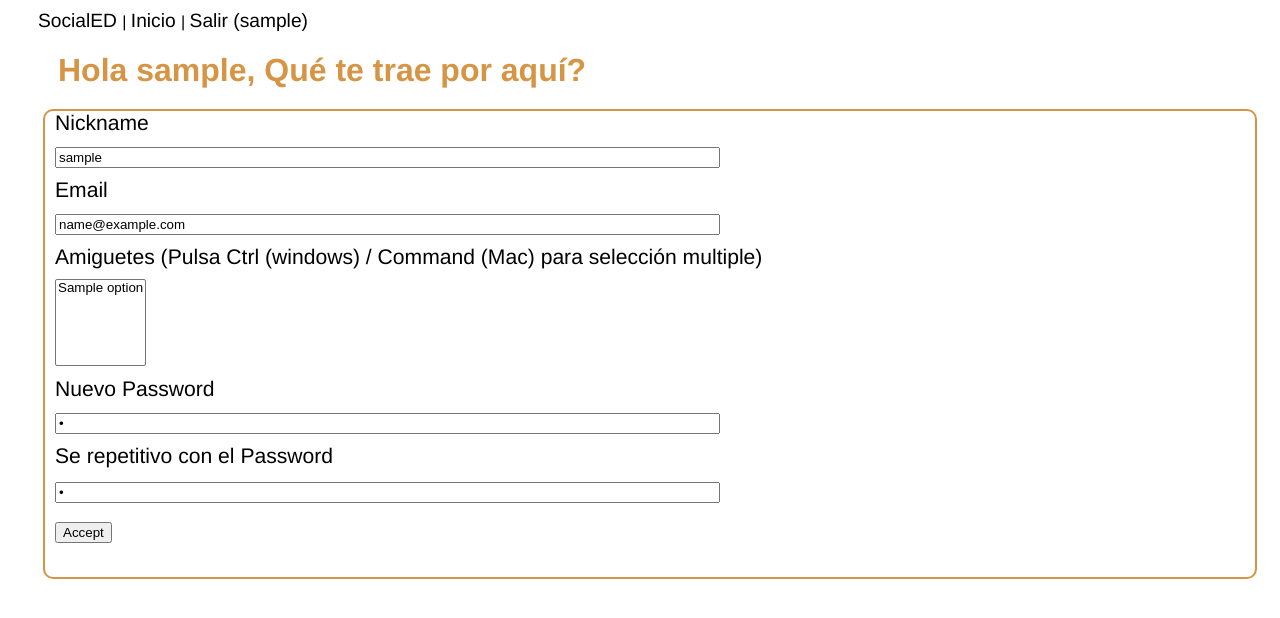
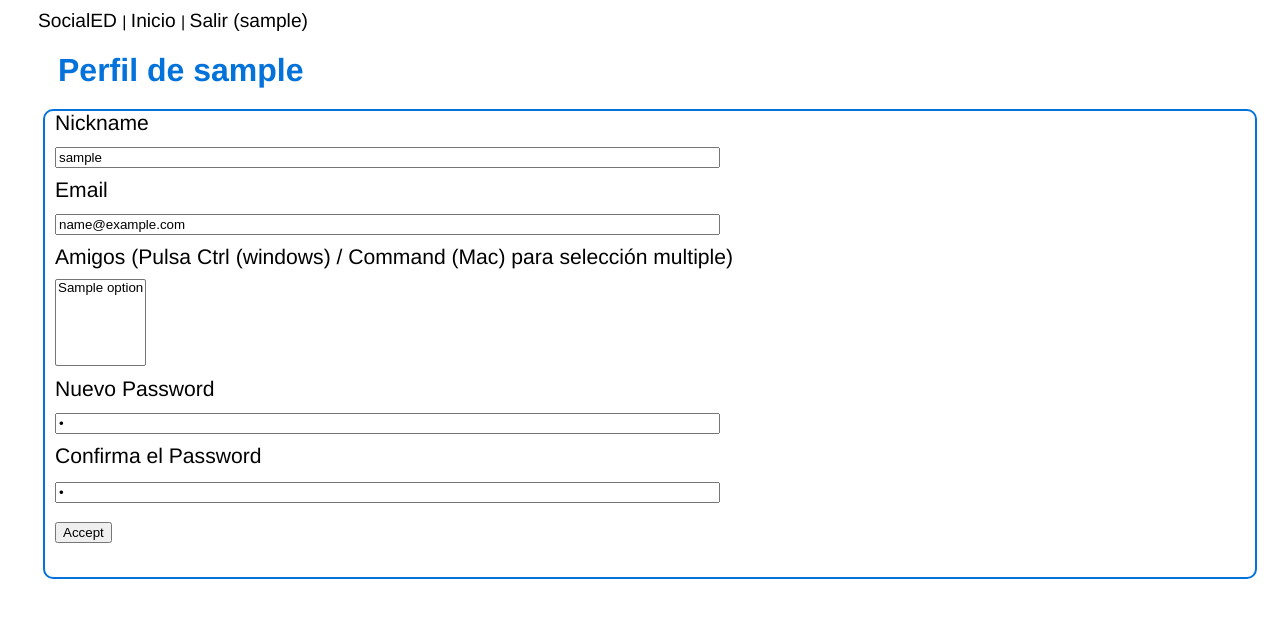
Before and after one commit to asg-iesSO/SocialED_ASG, a Flask app: template templates/edit_profile.html in a window 1280 px wide. Shown: the top 618 px of the page. Run offline with Flask 2, Linux system fonts and the light colour scheme; the template is opened without the code that fills it: most values are stand-ins (such as "Sample title", 1, 10 or a date in 2020).

Commit message:
Mezcla de funcional con cambios propios

```diff
--- a/static/css/socialed-style.css
+++ b/static/css/socialed-style.css
@@ -46,7 +46,7 @@ label {
   font-family: Helvetica, Geneva, Arial, sans-serif;
   padding-left: 20px;
   background-color: #FFFFFF; /* beige */
-  font-color: #2A2929; /* dark grey */
+  font-color: #2c2e33; /* dark grey */
   margin: 10px;
 }
 a:link{
@@ -54,15 +54,15 @@ a:link{
   text-decoration:none;
 }
 a:hover {
-  color:#cd7f32; /* light bronze */
+  color:#4994da; /* light green */
 }
 h1 {
-  color: #d69544; /* bronze */
+  color: #0372da; /* blue */
   font-size: 200%;
   margin: 20px;
 }
 form {
-  border: 2px solid #d69544; /* bronze */
+  border: 2px solid #0372da; /* blue */
   border-radius: 10px;
   overflow: hidden;
   margin: 5px;
--- a/templates/edit_profile.html
+++ b/templates/edit_profile.html
@@ -1,12 +1,14 @@
 <!DOCTYPE html>
 <html lang="es">
+
 <head>
-    <meta charset="utf-8"/>
-    <link href="static/css/socialed-style.css" rel="stylesheet" type="text/css"/>
+    <meta charset="utf-8" />
+    <link href="static/css/socialed-style.css" rel="stylesheet" type="text/css" />
     <title>
         Inicio - SocialED
     </title>
 </head>
+
 <body>
     <div id="container">
         <a href="/">
@@ -22,7 +24,7 @@
         </a>
 
         <h1>
-        Hola {{nickname}}, Qué te trae por aquí?
+            Perfil de {{nickname}}
         </h1>
         <div>
             <form action="/profile" method="post" name="profile">
@@ -31,21 +33,23 @@
                 </label>
                 <div class="inputs">
                     <input id="nickname" maxlength="64" name="nickname" placeholder="Nickname" size="80" type="text"
-                       value="{{ nickname }}"/>
+                        value="{{ nickname }}" />
                 </div>
                 <label for="email">
                     Email
                 </label>
                 <div class="inputs">
-                <input id="email" name="email" placeholder="Email" size="80" type="text" value="{{ email }}" readonly/>
+                    <input id="email" name="email" placeholder="Email" size="80" type="text" value="{{ email }}"
+                        readonly />
                 </div>
                 <label for="Friends">
-                Amiguetes (Pulsa Ctrl (windows) / Command (Mac) para selección multiple)
+                    Amigos (Pulsa Ctrl (windows) / Command (Mac) para selección multiple)
                 </label>
                 <div class="inputs">
                     <select name="friends" size="5" multiple>
                         {% for option in all_users %}
-                    <option value="{{ option }} " {% if option in friends %} selected {% endif %}>{{ option }} </option>
+                        <option value="{{ option }} " {% if option in friends %} selected {% endif %}>{{ option }}
+                        </option>
                         {% endfor %}
                     </select>
                 </div>
@@ -53,20 +57,22 @@
                     Nuevo Password
                 </label>
                 <div class="inputs">
-                <input id="passwd" name="passwd" placeholder="Password" size="80" type="password" value="{{ passwd }}"/>
+                    <input id="passwd" name="passwd" placeholder="Password" size="80" type="password"
+                        value="{{ passwd }}" />
                 </div>
                 <label for="confirm">
-                Se repetitivo con el Password
+                    Confirma el Password
                     <div class="inputs">
                         <input id="confirm" name="confirm" placeholder="Repeat Password" size="80" type="password"
-                           value="{{ passwd }}"/>
+                            value="{{ passwd }}" />
                     </div>
                     <div class="inputs">
-                    <input id="accept_submit" name="accept_submit" type="submit" value="Accept"/>
+                        <input id="accept_submit" name="accept_submit" type="submit" value="Accept" />
                     </div>
                 </label>
             </form>
         </div>
     </div>
 </body>
+
 </html>
```
Also changed, not shown: static/login.html (+11 -7 lines), templates/home.html (+11 -10 lines), templates/index.html (+6 -3 lines). Lines whose indentation alone changed are shown as unchanged.
